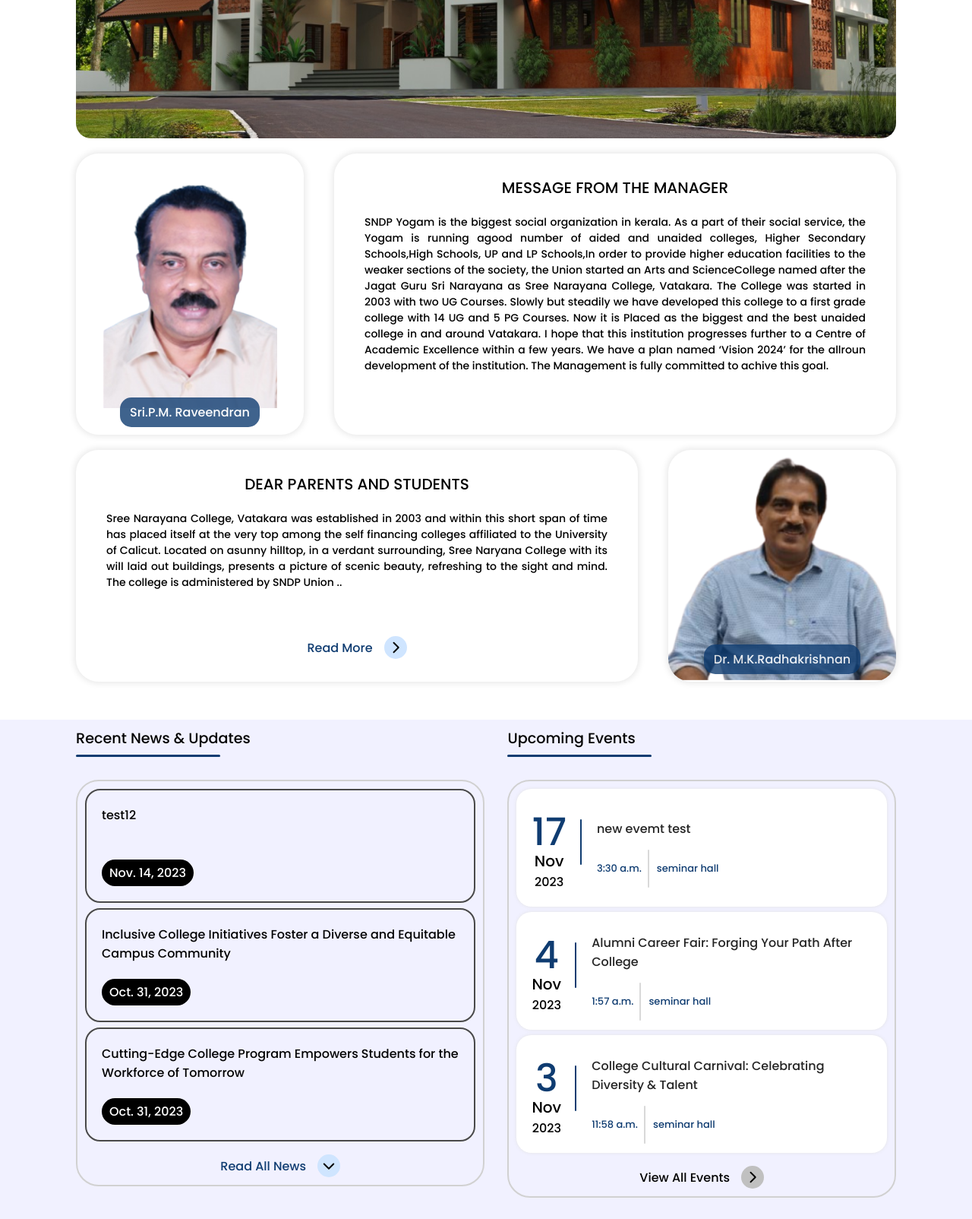
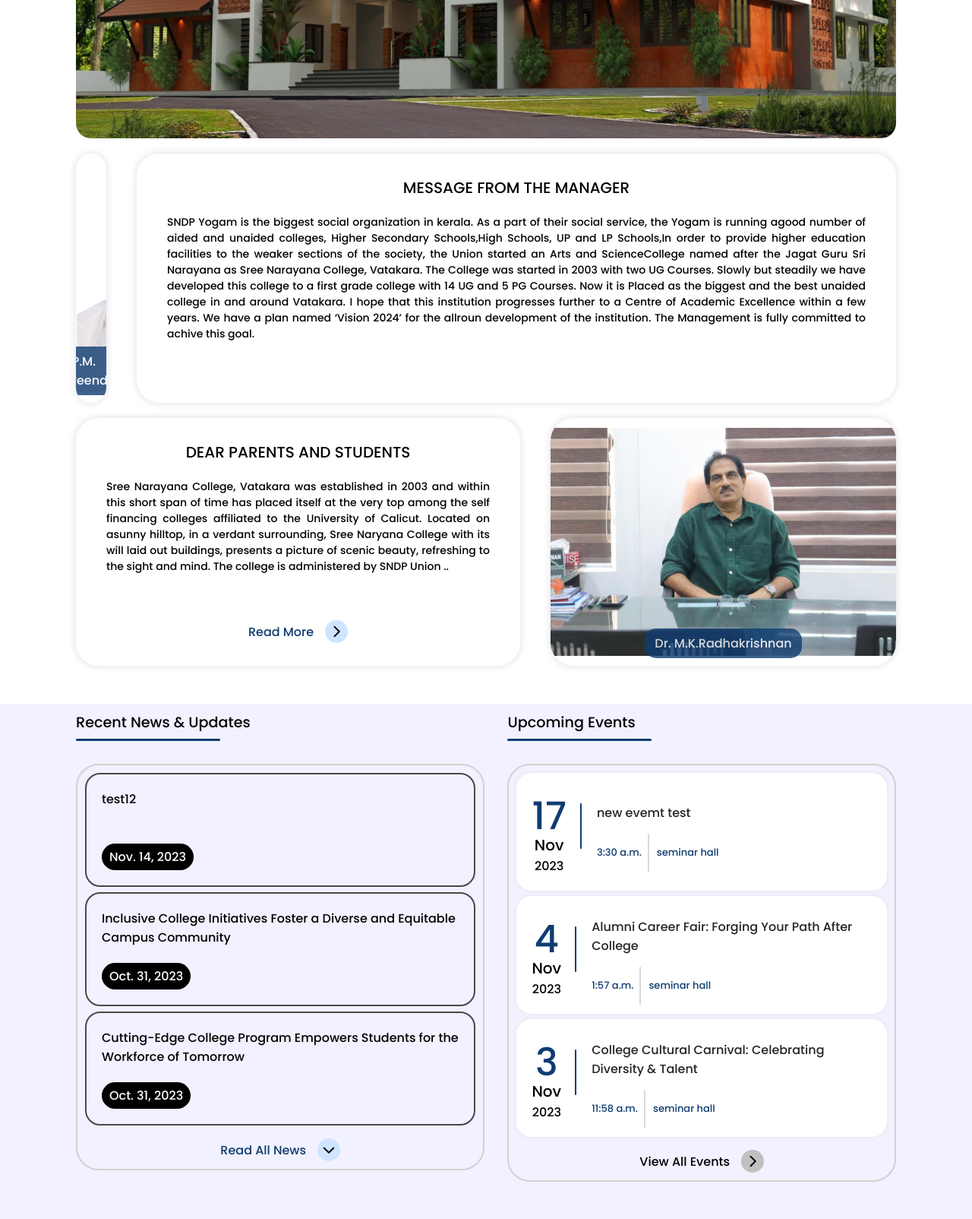
Before and after one commit to ishaquerisan/sncollegevatakara, a Django app: page / in a window 1280 px wide. Shown: the part 538-2142 px from the top of the page at 76% size. Run offline with Django 4.2, Linux system fonts and the light colour scheme; data comes from the database, SQL or seed files in the repository.

Commit message:
photo new

```diff
--- a/myapp/static/mobile.css
+++ b/myapp/static/mobile.css
@@ -155,6 +155,10 @@
   }
 }
 @media (max-width: 600px) {
+  .mw{
+    min-width: 300px;
+  }
+
   .navcon {
     width: 100%;
   }
--- a/myapp/static/styles.css
+++ b/myapp/static/styles.css
@@ -308,18 +308,22 @@ navbar {
     color:var(--primary)
 } */
 
+
 .detailsbox .image {
   flex-grow: 1;
   -webkit-box-shadow: 0px 0px 8px 2px rgb(232, 232, 232);
   -moz-box-shadow: 0px 0px 8px 2px rgba(232, 232, 232, 1);
   box-shadow: 0px 0px 8px 2px rgba(232, 232, 232, 1);
-  min-width: 300px;
+  /* min-width: 300px; */
   border-radius: 30px;
   overflow: hidden;
   display: grid;
   place-items: center;
   position: relative;
   object-fit: contain;
+}
+.mw{
+  min-width: 455px;
 }
 
 .image .name {
--- a/templates/index.html
+++ b/templates/index.html
@@ -9,15 +9,13 @@
 
     <img class="mySlides fade" src="{% static 'assets/clg/sn1.jpg' %}" alt="" />
     <img class="mySlides fade" src="{% static 'assets/clg/sn2.jpg' %}" alt="" />
-    <img
-      class="mySlides fade"
-      src="{% static 'assets/clg/coverpic3.jpg' %}"
-      alt=""
-    />
+
     <img class="mySlides fade" src="{% static 'assets/clg/sn4.jpg' %}" alt="" />
     <img class="mySlides fade" src="{% static 'assets/clg/sn3.jpg' %}" alt="" />
     <img class="mySlides fade" src="{% static 'assets/clg/sn5.jpg' %}" alt="" />
+    {% comment %}
     <img class="mySlides fade" src="{% static 'assets/clg/sn6.jpg' %}" alt="" />
+    {% endcomment %}
     <a class="prev" onclick="plusSlides(-1)">&#10094;</a>
     <a class="next" onclick="plusSlides(1)">&#10095;</a>
   </section>
@@ -78,9 +76,9 @@
           />
         </div>
       </div>
-      <div class="image flexnum">
-        <img src="{% static 'assets/img2.png' %}" al{{ article.date|date:"D" }},
-        {{ article.date }}t="" />
+      <div class="mw image flexnum">
+        <img src="{% static 'assets/principal.jpeg' %}" al{{
+        article.date|date:"D" }}, {{ article.date }}t="" />
         <div class="name">Dr. M.K.Radhakrishnan</div>
       </div>
     </div>
```
Also changed, not shown: myapp/static/assets/principal.jpeg (added).
